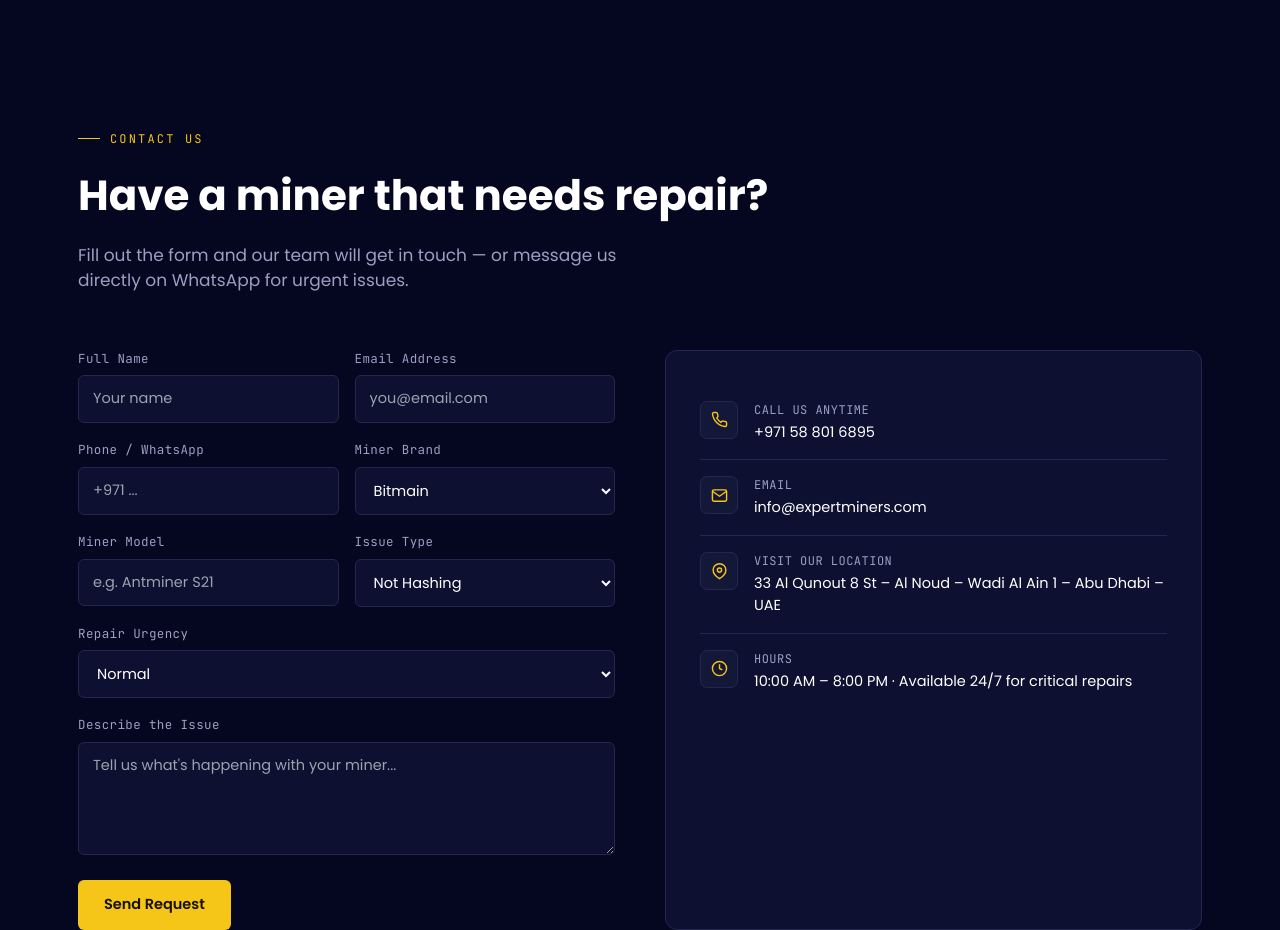
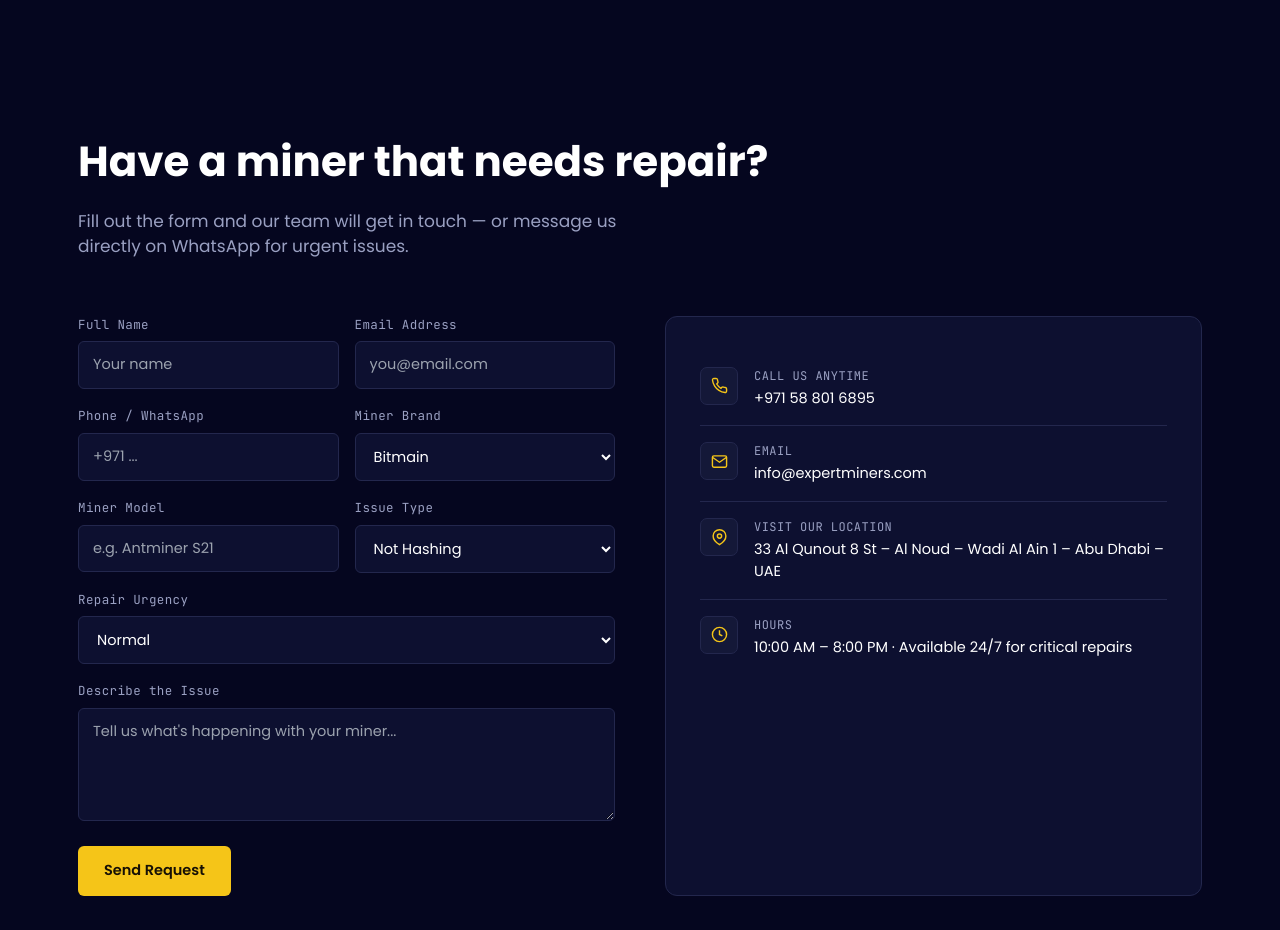
Before and after one commit to kingrayChaska/expert-miners, a React (Vite) app: page / in a window 1280 px wide. Shown: the part 3440-4370 px from the top of the page. Built offline with nearby package versions, Linux system fonts and the light colour scheme.

Commit message:
fix: update WEB3FORMS_ACCESS_KEY and remove unused contact heading

```diff
--- a/src/components/contact.jsx
+++ b/src/components/contact.jsx
@@ -1,6 +1,6 @@
 import { useState } from "react";
 
-const WEB3FORMS_ACCESS_KEY = "YOUR_WEB3FORMS_ACCESS_KEY";
+const WEB3FORMS_ACCESS_KEY = "b91ed106-a4b7-47a9-923c-8ad12d1c5fdb";
 
 const inputClass =
   "w-full bg-navy-panel border border-navy-line rounded-[6px] px-[14px] py-[12px] text-white text-[14.5px] focus:outline-none focus:border-gold transition-colors";
@@ -42,9 +42,6 @@ const Contact = () => {
     <section id="contact" className="py-[100px]">
       <div className="max-w-[1180px] mx-auto px-[28px]">
         <div className="mb-[56px]">
-          <div className="eyebrow flex items-center gap-[10px] font-mono text-[12px] tracking-[0.18em] uppercase text-gold mb-[16px]">
-            Contact Us
-          </div>
           <h2 className="text-[28px] md:text-[42px] font-[700] text-white mb-[16px]">
             Have a miner that needs repair?
           </h2>
```
